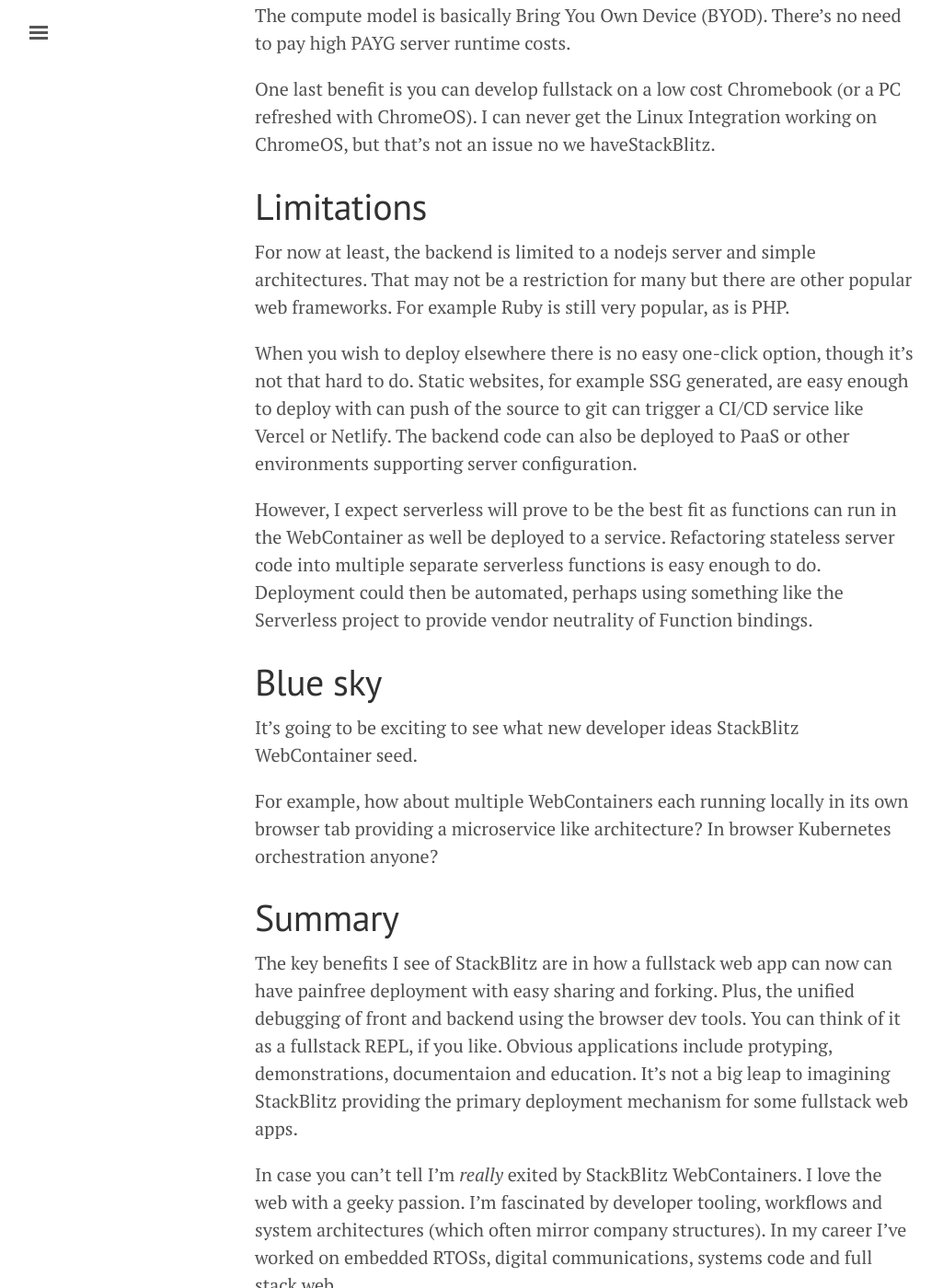
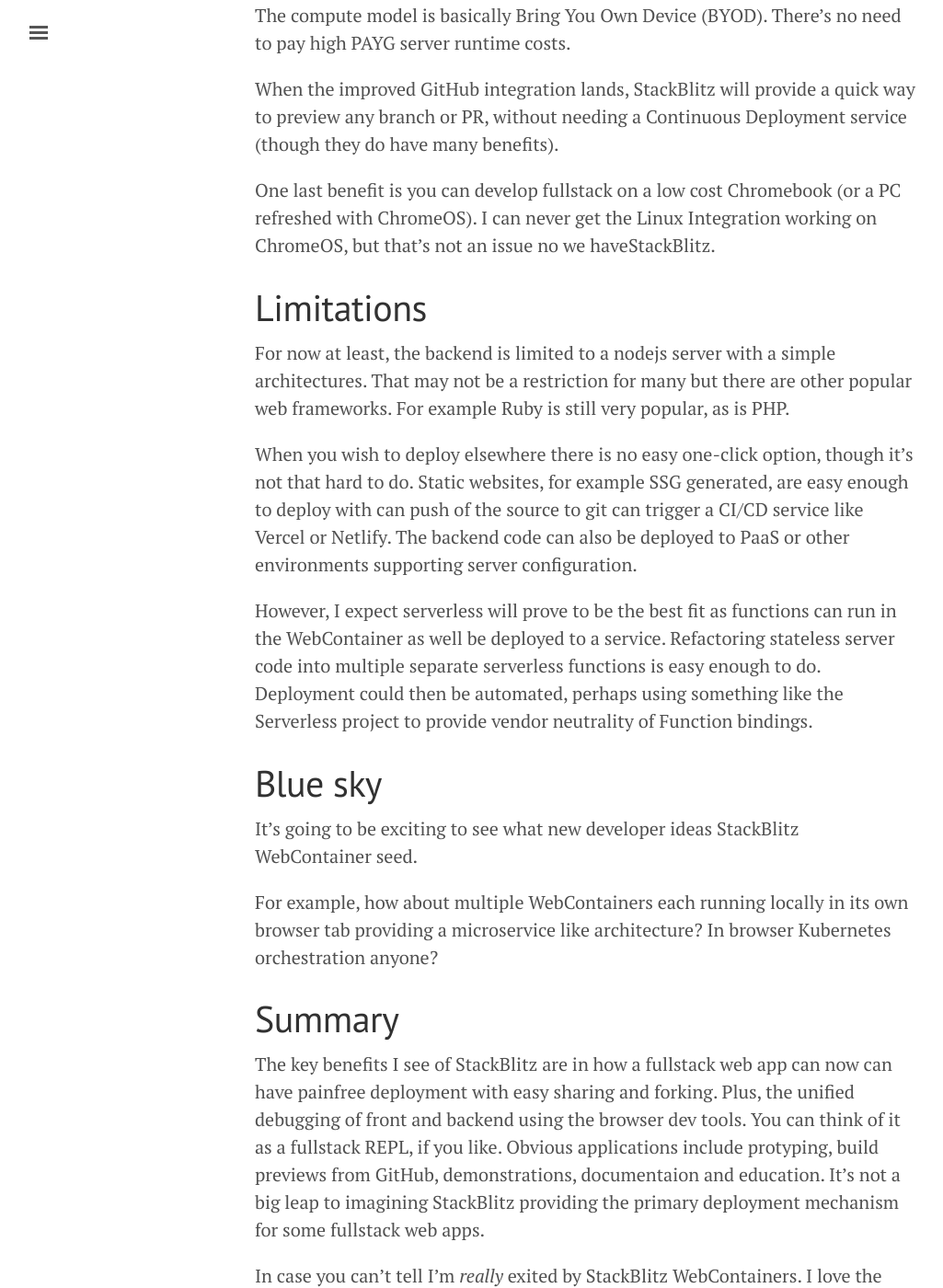
Before and after one commit to OpenDirective/opendirective.github.io, a Jekyll site: the page built from _posts/2022-03-26-web-native-development-with-stackblitz.md, in a window 1280 px wide and 1400 px high, scrolled down 5156 px. Shown: the whole window at 92% size, without its empty margins (3-1028 px from the left). Built offline with Jekyll 4.4.1, drawn with Linux system fonts in a browser that asks for light colours; some of the changed text lies outside the part shown.

Commit message:
Add quick preview

```diff
--- a/_posts/2022-03-26-web-native-development-with-stackblitz.md
+++ b/_posts/2022-03-26-web-native-development-with-stackblitz.md
@@ -7,7 +7,7 @@
 
 <p>But the servers are still distinct entities and not part of the apps themselves. That all changed when <a href="https://stackblitz.com/">StackBlitz</a> recently introduced <strong>WebContainers</strong> to the developer community.The rules just changed.</p></div>
 
-[Updated 2022-03-28: added developing on a Chromebook]
+[Updated 2022-03-28: added developing on a Chromebook and quick preview]
 [Updated 2022-03-27: added a note about secrets and expanded summary]
 ## The web as a platform
 
@@ -76,11 +76,13 @@
 
 The compute model is basically Bring You Own Device (BYOD). There's no need to pay high PAYG server runtime costs.
 
+When the improved GitHub integration lands, StackBlitz will provide a quick way to preview any branch or PR, without needing a Continuous Deployment service (though they do have many benefits).
+
 One last benefit is you can develop fullstack on a low cost Chromebook (or a PC refreshed with ChromeOS). I can never get the Linux Integration working on ChromeOS, but that's not an issue no we haveStackBlitz.
 
 # Limitations
 
-For now at least, the backend is limited to a nodejs server and simple architectures. That may not be a restriction for many but there are other popular web frameworks. For example Ruby is still very popular, as is PHP.
+For now at least, the backend is limited to a nodejs server with a simple architectures. That may not be a restriction for many but there are other popular web frameworks. For example Ruby is still very popular, as is PHP.
 
 When you wish to deploy elsewhere there is no easy one-click option, though it's not that hard to do. Static websites, for example SSG generated, are easy enough to deploy with can push of the source to git can trigger a CI/CD service like Vercel or Netlify. The backend code can also be deployed to PaaS or other environments supporting server configuration.
 
@@ -94,7 +96,7 @@
 
 # Summary
 
-The key benefits I see of StackBlitz are in how a fullstack web app can now can have painfree deployment with easy sharing and forking. Plus, the unified debugging of front and backend using the browser dev tools. You can think of it as a fullstack REPL, if you like. Obvious applications include protyping, demonstrations, documentaion and education. It's not a big leap to imagining StackBlitz providing the primary deployment mechanism for some fullstack web apps.
+The key benefits I see of StackBlitz are in how a fullstack web app can now can have painfree deployment with easy sharing and forking. Plus, the unified debugging of front and backend using the browser dev tools. You can think of it as a fullstack REPL, if you like. Obvious applications include protyping, build previews from GitHub, demonstrations, documentaion and education. It's not a big leap to imagining StackBlitz providing the primary deployment mechanism for some fullstack web apps.
 
 In case you can't tell I'm *really* exited by StackBlitz WebContainers. I love the web with a geeky passion. I'm fascinated by developer tooling, workflows and system architectures (which often mirror company structures). In my career I've worked on embedded RTOSs, digital communications, systems code and full stack web.
 
```
